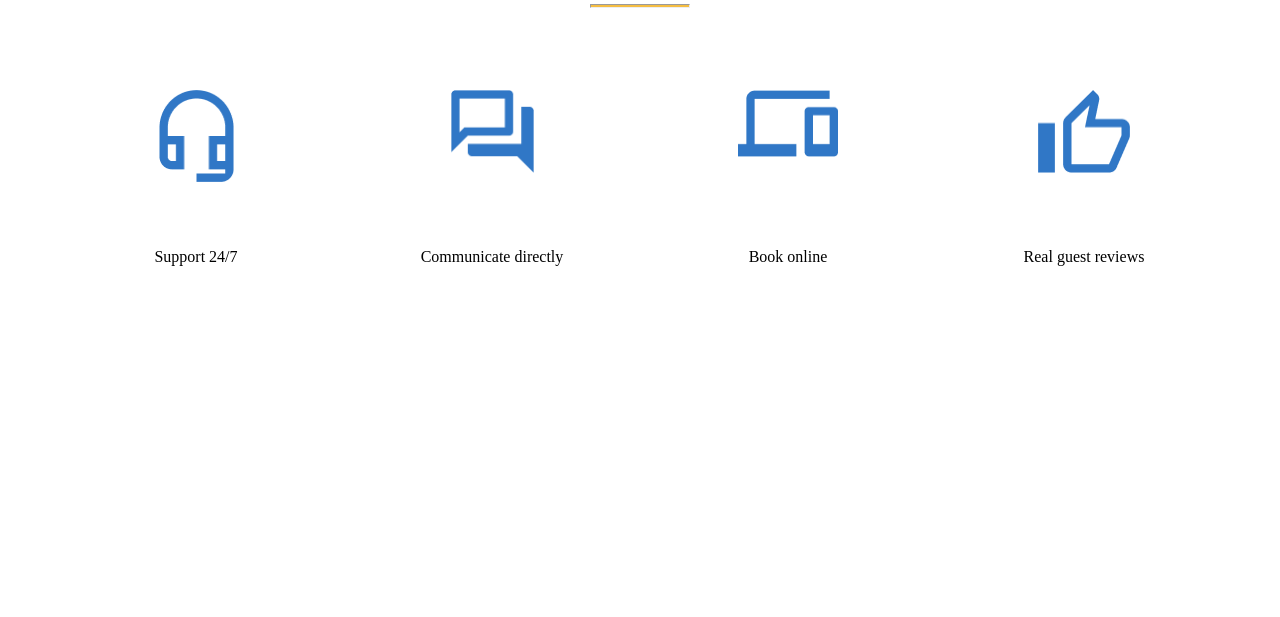
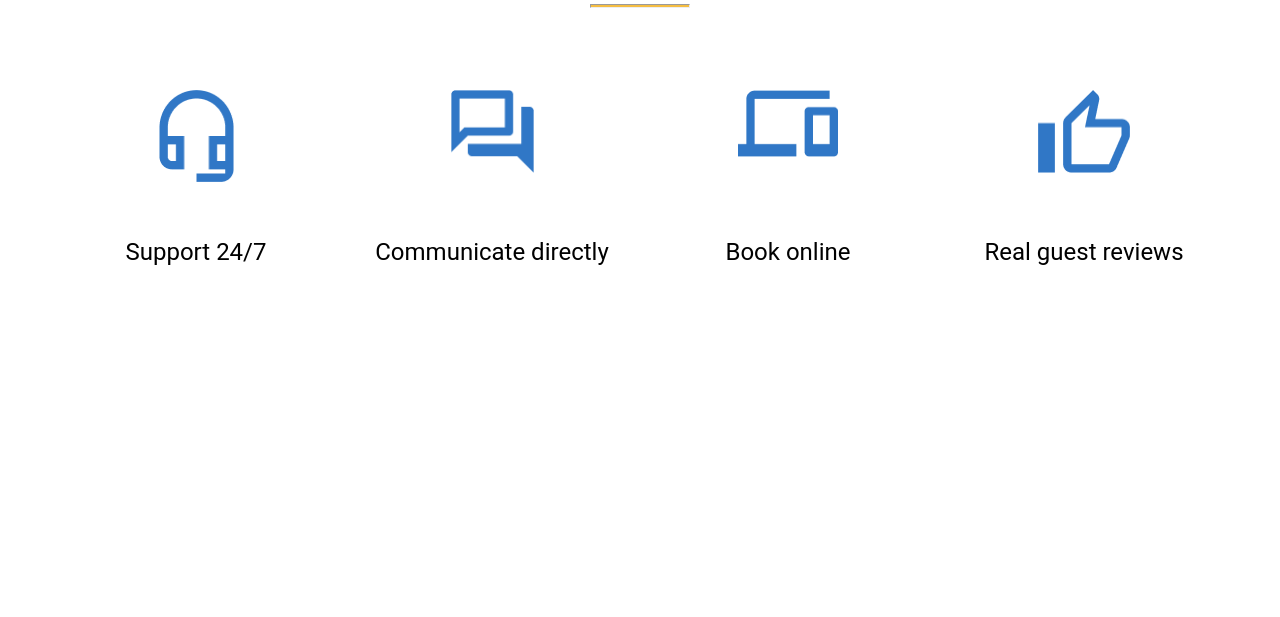
Before and after one commit to brahmankulov1997/if-html, a website: page index.html in a window 1280 px wide. Shown: the part 183-800 px from the top of the page. Drawn offline with Linux system fonts and the light colour scheme.

Commit message:
corrected

```diff
--- a/index.html
+++ b/index.html
@@ -1,5 +1,5 @@
 <!DOCTYPE html>
-<html lang="ru">
+<html lang="en">
 <head>
     <meta charset="UTF-8"/>
     <meta name="description" content="IT school from Belarus"/>
@@ -8,31 +8,29 @@
     <meta name="viewport" content="width=device-width, initial-scale=1.0"/>
     <link rel="stylesheet" href="style.css"/>
     <title>lesson 4</title>
-
 </head>
 <body>
-<div class="container">
+<section class="container">
     <h2>What do we offer</h2>
     <hr/>
-    <div class="wrapper">
-
-        <div class="support">
+    <section class="wrapper">
+        <section class="Image">
             <img alt="Support" src="../if-html/images/support.png">
-            <a>Support 24/7</a>
-        </div>
-        <div class="communication">
+            <p>Support 24/7</p>
+        </section>
+        <section class="communication">
             <img alt="Communicate " src="../if-html/images/communication.png">
-            <a>Communicate directly</a>
-        </div>
-        <div class="booking">
+            <p>Communicate directly</p>
+        </section>
+        <section class="booking">
             <img alt="Book " src="../if-html/images/booking.png">
-            <a>Book online</a>
-        </div>
-        <div class="reviews">
+            <p>Book online</p>
+        </section>
+        <section class="reviews">
             <img alt="Guest" src="../if-html/images/review.png">
-            <a>Real guest reviews</a>
-        </div>
-    </div>
-</div>
+            <p>Real guest reviews</p>
+        </section>
+    </section>
+</section>
 </body>
 </html>
--- a/style.css
+++ b/style.css
@@ -3,9 +3,12 @@
     padding: 0;
     margin: 0;
     box-sizing: border-box;
+    font-family: "Roboto", sans-serif;
 }
-a{
-    font-weight: 500;
+p {
+    padding-top: 50px;
+    font-size: 24px;
+    font-weight: 400;
 }
 .container{
     display: flex;
@@ -13,9 +16,9 @@ a{
     align-items: center;
     max-width: 1440px;
     height: 569px;
-    background-color: #FFFFFF;
+    background-color: #ffffff;
 }
-h2{
+h2 {
     margin-top: 120px;
     font-size: 40px;
     font-weight: 500;
@@ -35,20 +38,19 @@ h2{
     margin-left: 104px;
     margin-right: 104px;
 }
-.reviews,.booking,.communication,.support{
+.reviews,.booking,.communication,.Image{
     width: 296px;
     height: 176px;
     display: flex;
     flex-direction: column;
     justify-content: space-between;
     align-items: center;
-
 }
-.wrapper_img{
+.wrapper>img{
     width: 100px;
-    height: 100px;
+    height:100px;
 }
-.support>img{
+.Image>img{
     width: 75px;
     height: 92px;
 }
```
